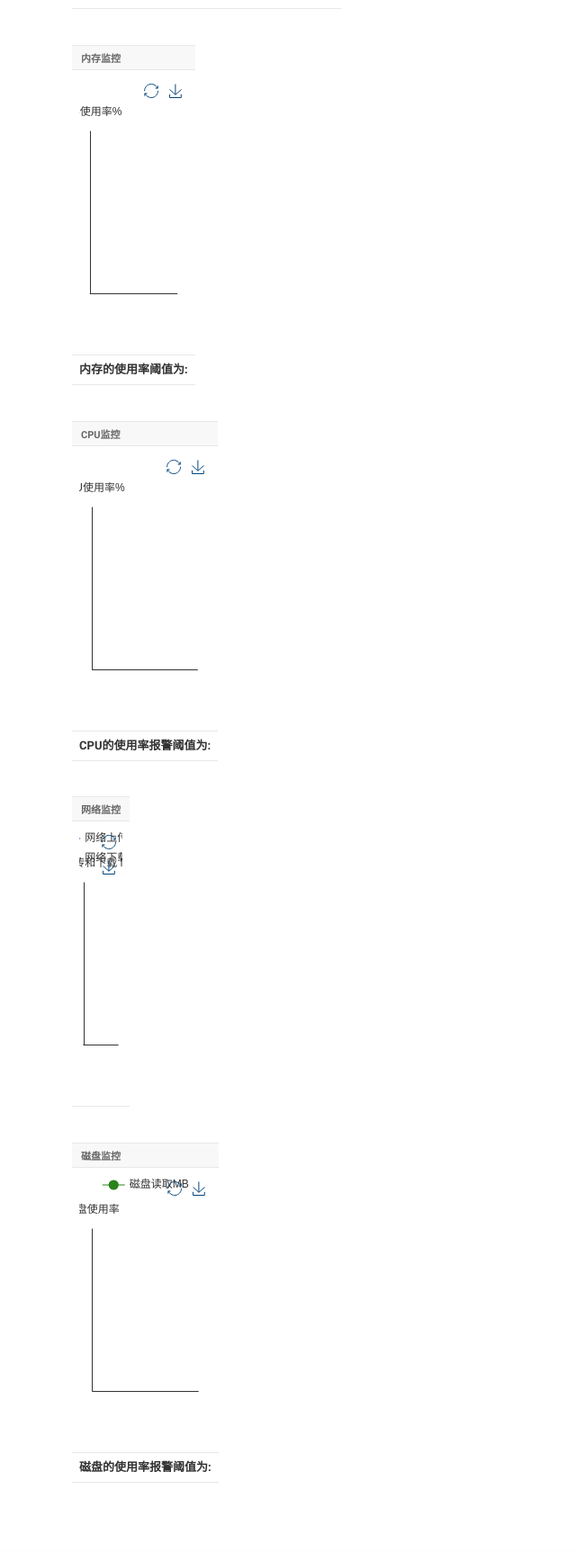
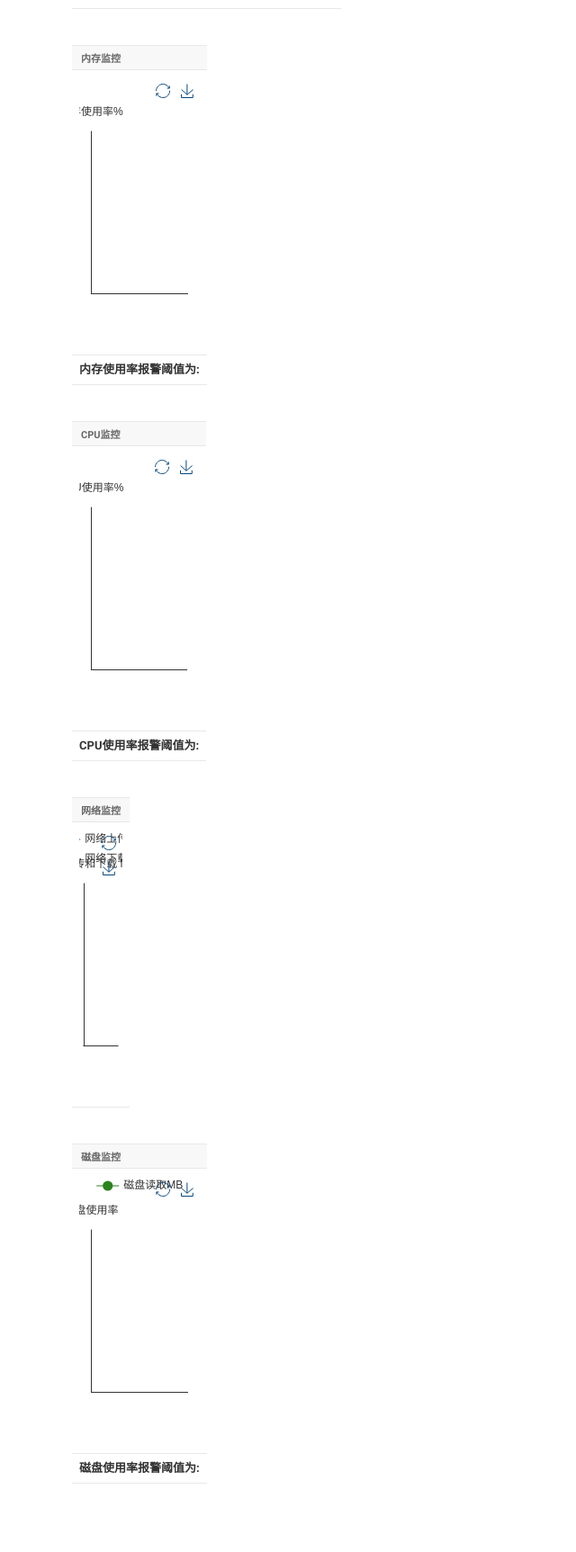
Before and after one commit to cyjahappy/CRM_Server_Monitor, a Django app: template templates/Server.html in a window 1280 px wide. Shown: the part 431-2156 px from the top of the page at 90% size, without its empty margins (0-640 px from the left). Before the commit the page ends 2079 px from the top, so only its background shows below. Run offline with Django 3.2, Linux system fonts and the light colour scheme; the template is opened without the code that fills it, so the values that code supplies are empty.

Commit message:
报警阈值与数据库对接

```diff
--- a/myapp/views.py
+++ b/myapp/views.py
@@ -36,11 +36,10 @@
 def modify_threshold_api(request):
     try:
         set_cpu_threshold(request.POST.get('cpu'))
-        print('CPU threshold = ', get_server_info_threshold('cpu_threshold'))
         set_memory_threshold(request.POST.get('memory'))
-        print('Memory threshold = ', get_server_info_threshold('memory_threshold'))
         set_disk_threshold(request.POST.get('disk'))
-        print('Disk threshold = ', get_server_info_threshold('disk_threshold'))
+        # 每次向数据库中更新数据后, 调用refresh_data()使WEB端重新向数据库中获取一次数据
+        refresh_data()
     except Exception as e:
         print(e)
     return HttpResponse('')
--- a/templates/Server.html
+++ b/templates/Server.html
@@ -226,16 +226,7 @@
     <tfoot>
         <tr>
             <!--显示内存报警阈值-->
-            <th id = "memory">内存的使用率阈值为: </th>
-        </tr>
-        <tr>
-            <!--修改内存报警阈值
-            <th>
-                <label for="memory_threshold" style="float:left">修改内存使用率报警阈值为:</label>
-                <input id="memory_threshold" style="width: 20px">
-                <button type="button" onclick="modifyMemoryThreshold()">提交</button>
-            </th>
-            -->
+            <th id = "memory">内存使用率报警阈值为: </th>
         </tr>
     </tfoot>
 
@@ -319,16 +310,7 @@
     <tfoot>
         <tr>
             <!--显示CPU报警阈值-->
-            <th id = "cpu">CPU的使用率报警阈值为: </th>
-        </tr>
-        <tr>
-            <!--修改CPU报警阈值
-            <th>
-                <label for="cpu_threshold" style="float:left">修改CPU报警阈值为:</label>
-                <input id="cpu_threshold" style="width: 20px">
-                <button type="button" onclick="modifyCPUThreshold()">提交</button>
-            </th>
-            -->
+            <th id = "cpu">CPU使用率报警阈值为: </th>
         </tr>
     </tfoot>
 
@@ -513,16 +495,7 @@
     <tfoot>
         <tr>
             <!--显示磁盘报警阈值-->
-            <th id = "disk">磁盘的使用率报警阈值为: </th>
-        </tr>
-        <tr>
-            <!--修改磁盘报警阈值
-            <th>
-                <label for="disk_threshold" style="float:left">修改磁盘使用率报警阈值为:</label>
-                <input id="disk_threshold" style="width: 20px">
-                <button type="button" onclick="modifyDiskThreshold()">提交</button>
-            </th>
-            -->
+            <th id = "disk">磁盘使用率报警阈值为: </th>
         </tr>
     </tfoot>
     <!--修改磁盘使用率阈值
@@ -637,24 +610,6 @@
                      document.getElementById("disk").innerHTML = "磁盘使用率报警阈值为: " + server_info_threshold.disk_threshold + "%";
                 }
         });},1000);
-//调用修改服务器各项指标阈值api
-    /*
-        aaa = setInterval(
-            function () {
-            $.ajax({
-                type:'POST',
-                url:'/admin/modify-threshold-api',
-                data: {
-                    'cpu' : cpudigi,
-                    'memory': memorydigi,
-                    'disk': diskdigi
-                },
-                success:function(arg) {}
-            });},1000);
-
-     */
-
-
 </script>
 
 {% endblock %}
```
Also changed, not shown: myapp/server_info_threshold.py (+18 -12 lines), db.sqlite3.
